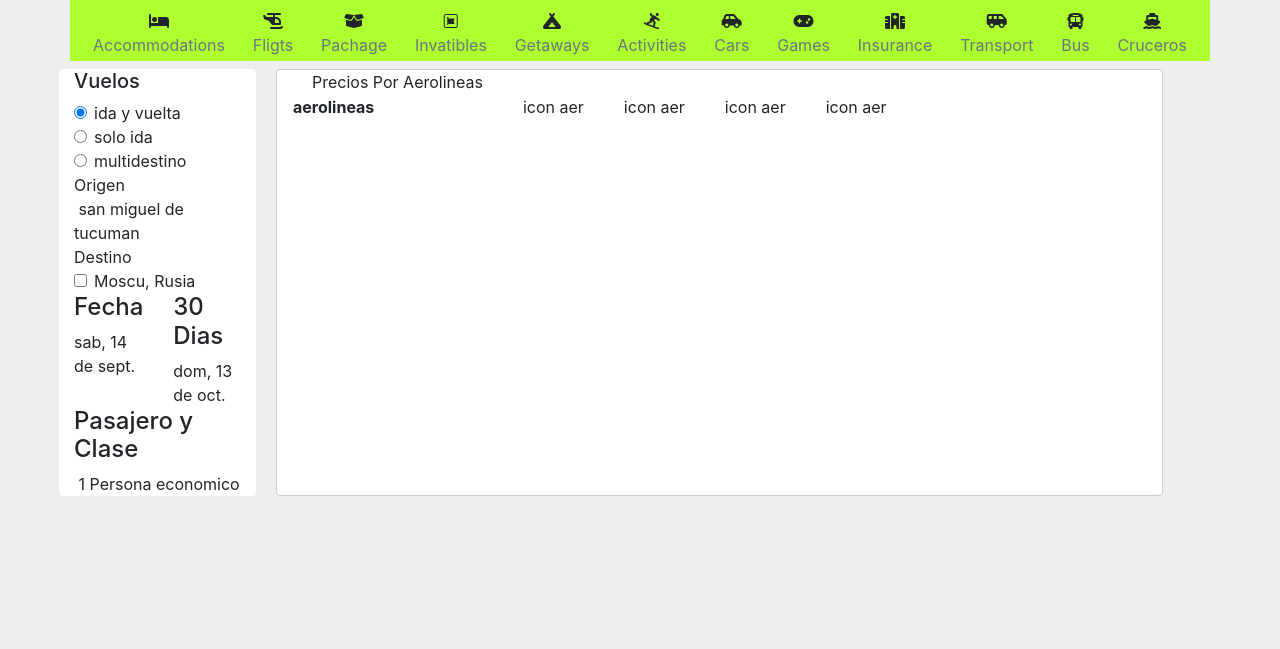
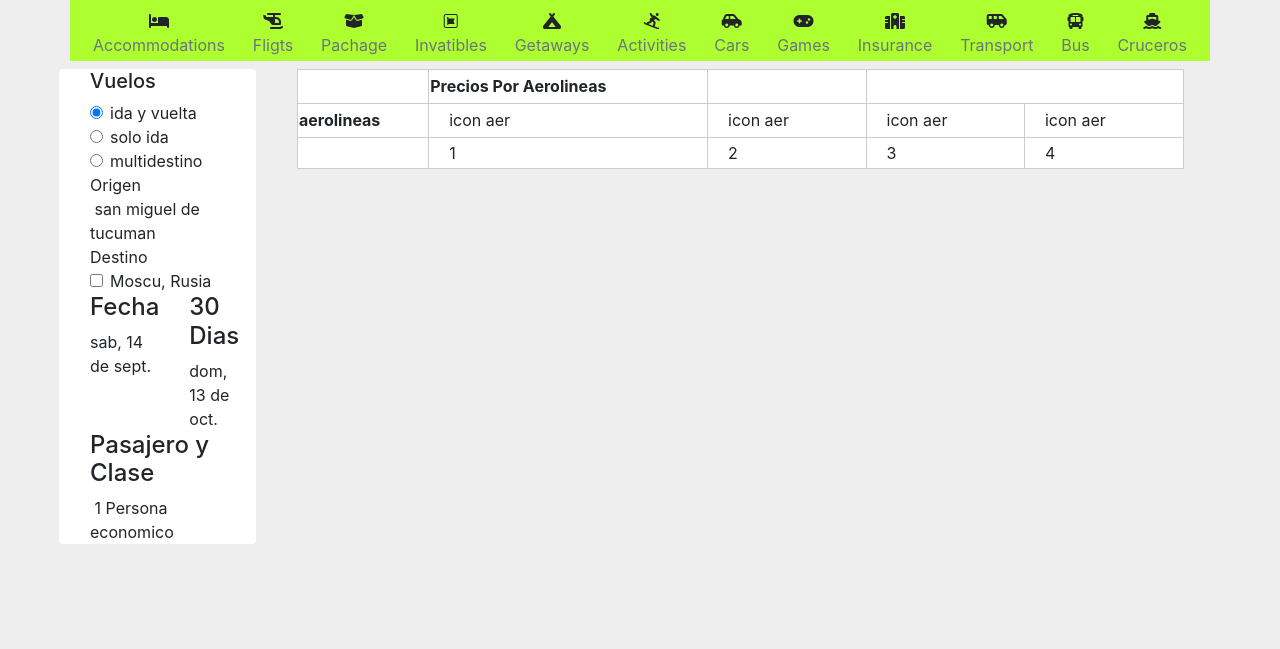
Before and after one commit to Silvanagomez/flyrolling, a website built with Parcel: page src/IndexResultadosDeVuelos.html in a window 1280 px wide. Shown: the part 151-800 px from the top of the page. Built offline with nearby package versions, Linux system fonts and the light colour scheme.

Commit message:
algunos tempranos avances

```diff
--- a/src/IndexResultadosDeVuelos.html
+++ b/src/IndexResultadosDeVuelos.html
@@ -155,23 +155,27 @@
                 <img src="" alt=""> 1 Persona economico
             </div>
         </div>
-        <div class="col-9 rounded">
-           <table>
+           <table class="col-9 rounded">
                 <tr>
-                    <td>Precios Por Aerolineas</td>
+                    <td></td>
+                    <th>Precios Por Aerolineas</th>
+                    <td></td>
                 </tr>
                 <tr>
-                    <th>aerolineas</th>
-                    <td>icon aer</td>
-                    <td>icon aer</td>
-                    <td>icon aer</td>
-                    <td>icon aer</td>
+                    <th class="reunded">aerolineas</th>
+                    <td class="reunded">icon aer</td>
+                    <td class="reunded">icon aer</td>
+                    <td class="reunded">icon aer</td>
+                    <td class="reunded">icon aer</td>
                 </tr>
                 <tr>
-                    <th></th>
+                   <td class="precios reunded"></td>
+                   <td class="precios reunded">1</td>
+                   <td class="precios rounded">2</td>
+                   <td class="precios rounded">3</td>
+                   <td class="precios rounded">4</td>
                 </tr>
             </table>
-        </div>
     </div>
 
 
--- a/src/css/main.css
+++ b/src/css/main.css
@@ -183,10 +183,11 @@ margin: 0 auto 20px;
 .resultados-de-vuelos .row .col-2 {
     background: white;
     margin: 0px 10px;
+    padding-left: 31px;
     box-sizing: border-box;
 }
 .resultados-de-vuelos .row .col-9 {
-    margin: 0px 10px;
+    margin: 0px 31px;
     border: 1px solid #ccc;
     box-sizing: border-box;
     background:white;
@@ -194,3 +195,12 @@ margin: 0 auto 20px;
 .resultados-de-vuelos .row .col-9 .table th, td {
     padding: 0 20px;
 }
+.resultados-de-vuelos .col-9 {
+    max-height: 100px;
+}
+table {
+
+}
+.col-9 tr, th, td, .precios {
+    border: solid 1px #ccc;
+}
```
